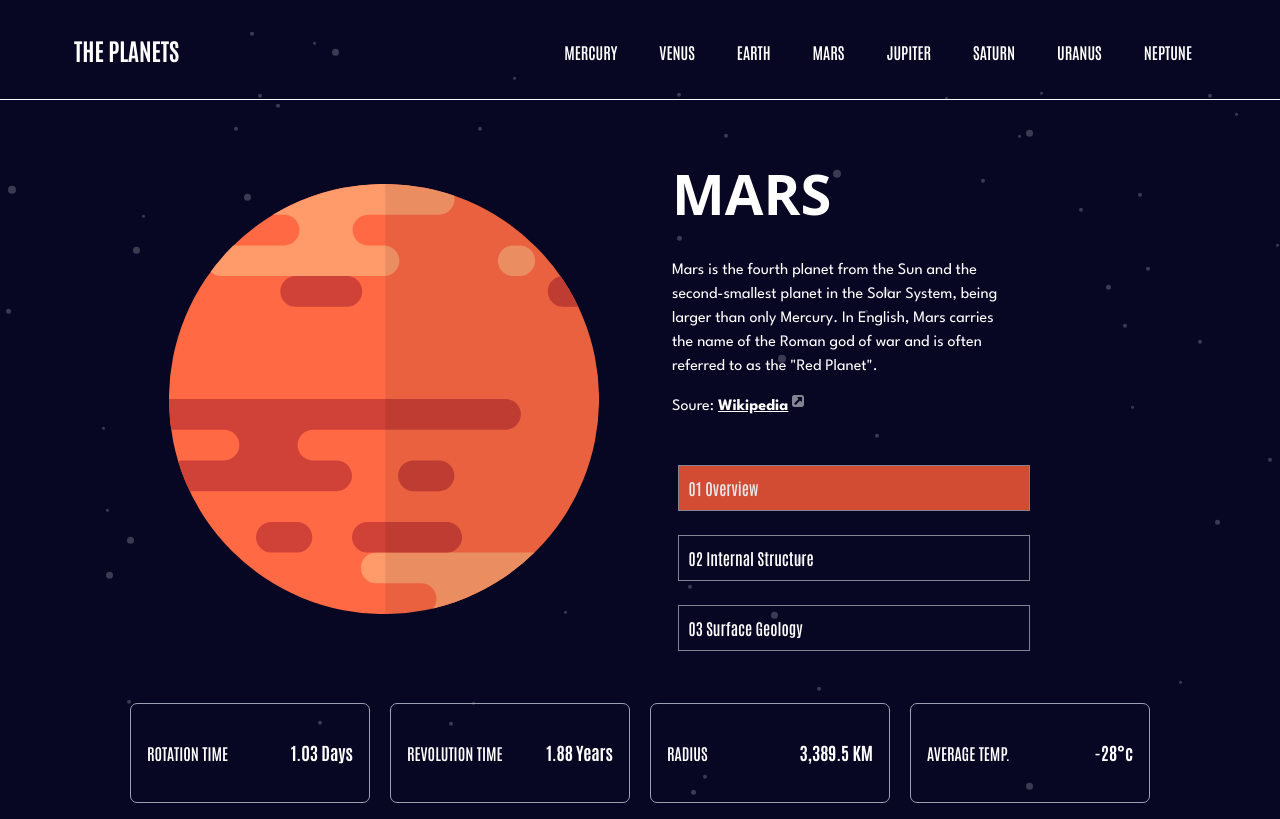
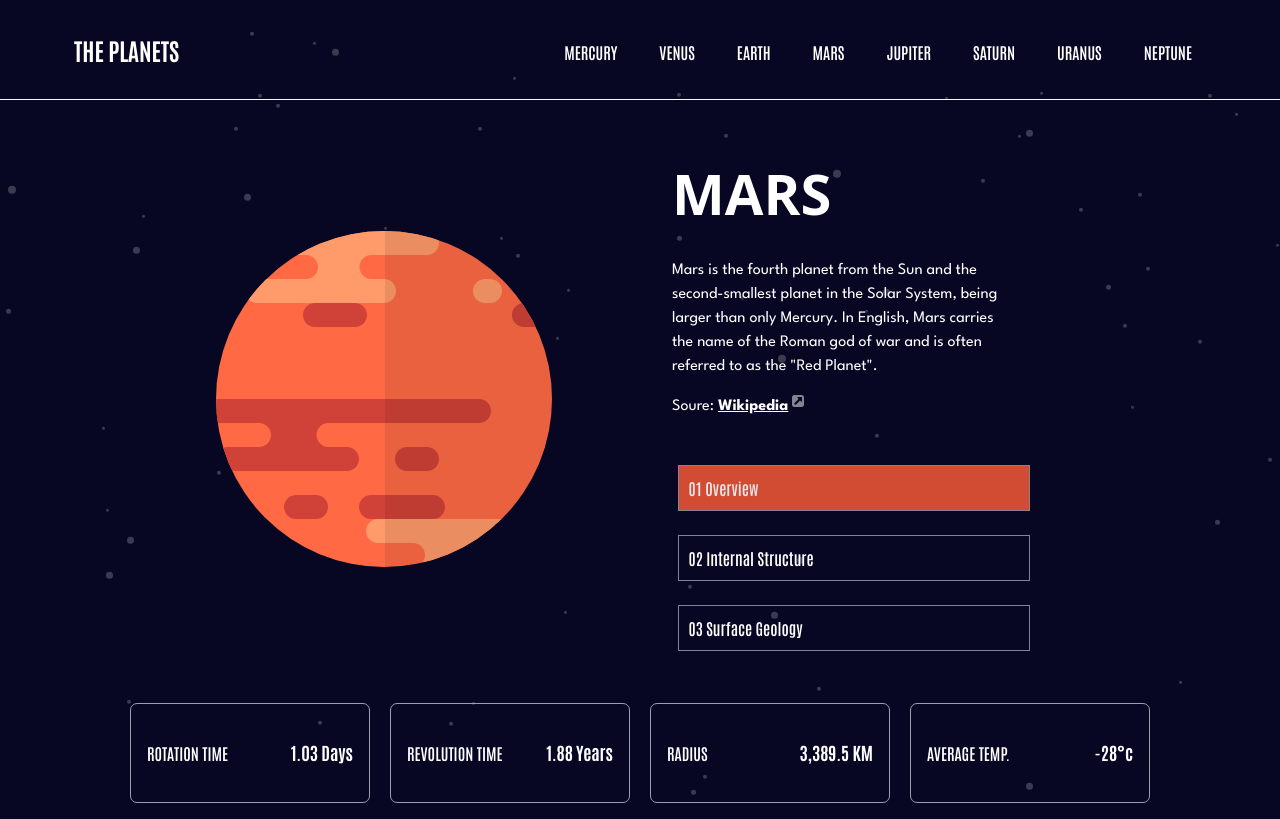
Before and after one commit to ItaloDev-Marcelo/planets-fect, a React (Vite) app: page /Mars in a window 1280 px wide. Built offline with nearby package versions, Linux system fonts and the light colour scheme.

Commit message:
style: removing @media

```diff
--- a/src/index.css
+++ b/src/index.css
@@ -56,14 +56,3 @@ nav, button, h2, h3 {
 --color-azure: #2D68F0;
  --breakpoint-xs-2: 25.875rem;
 }
-
-@media (min-width: 80rem) {
-    #Mercury, #Mars {
-    transform: scale(128%);
-}
-
-#Jupiter {
-    transform: scale(78%);
-}
-
-}
```
